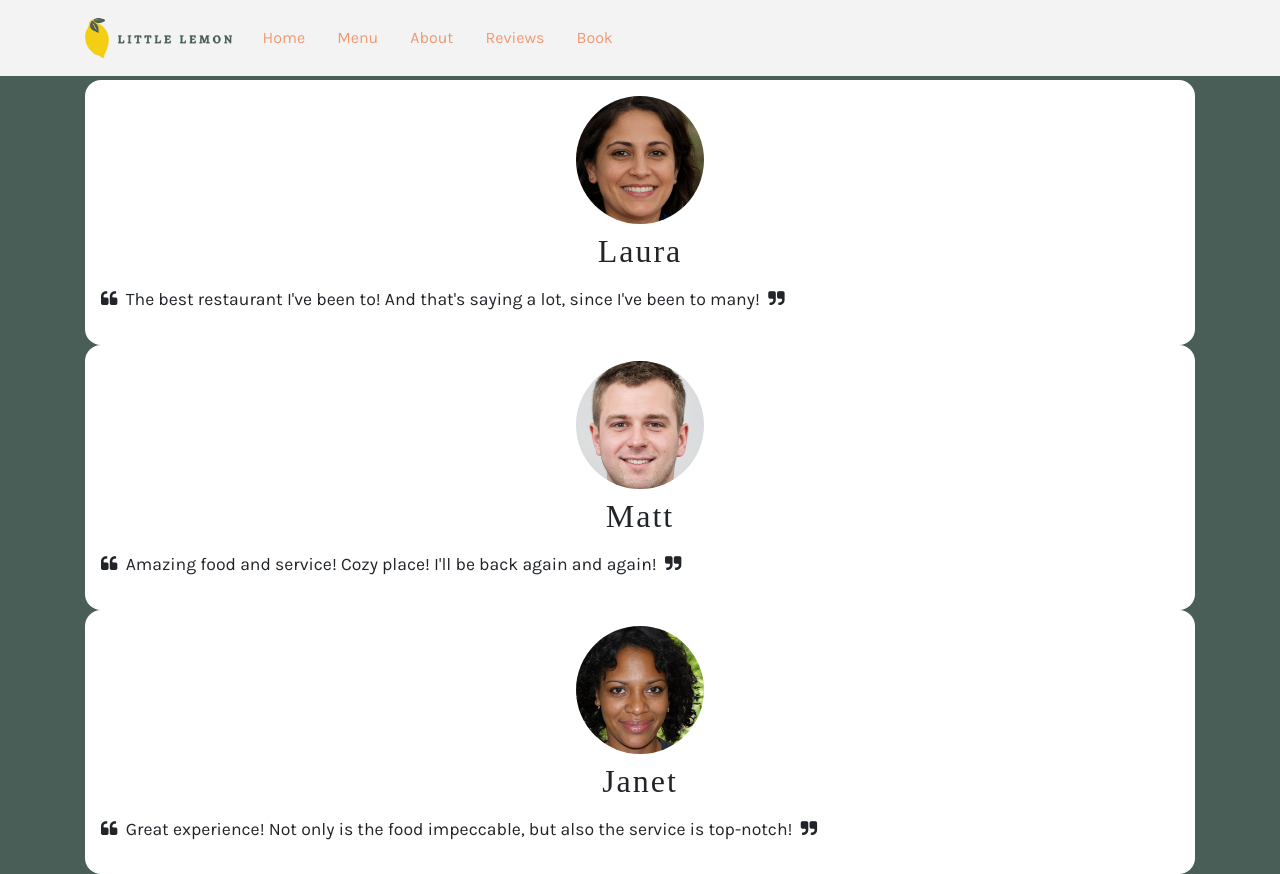
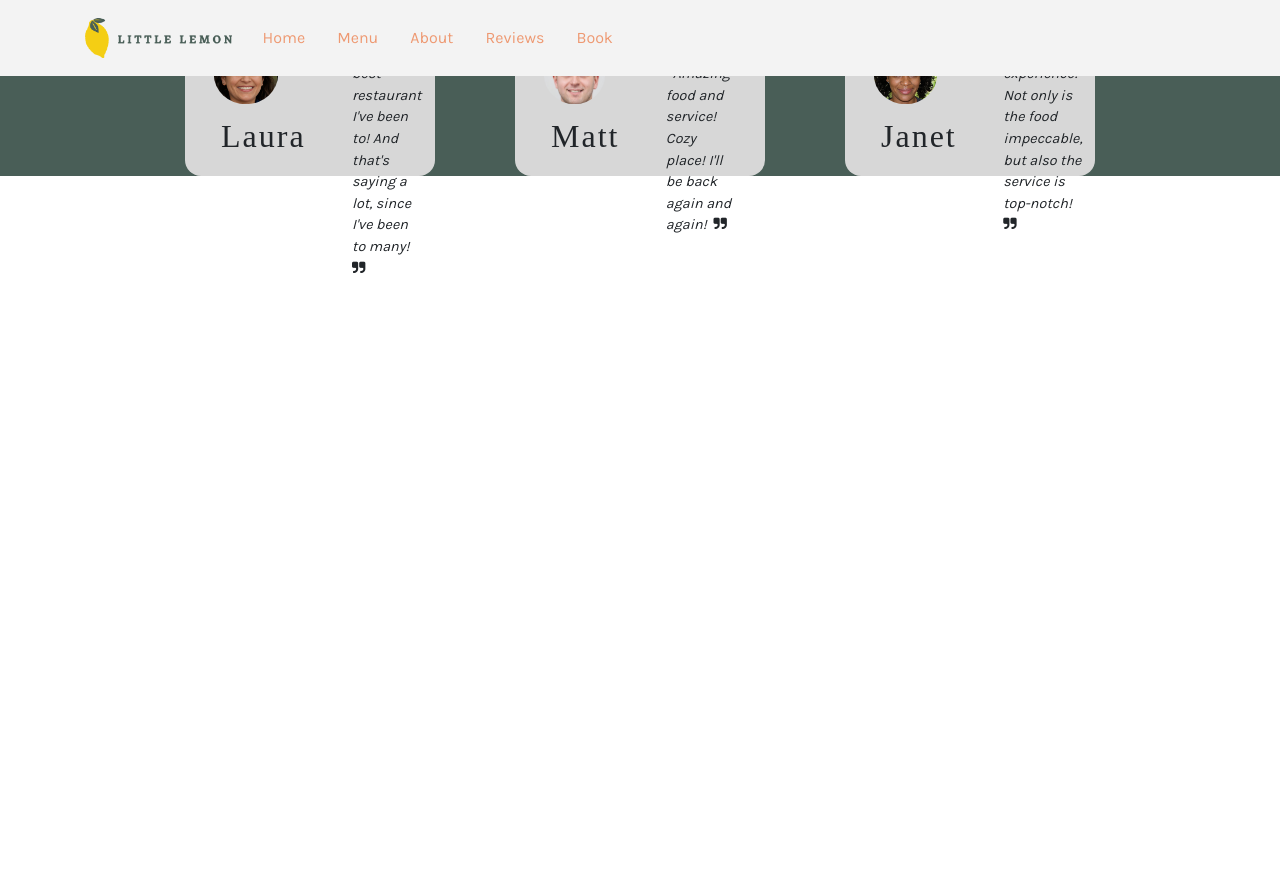
Before and after one commit to JBreitenbr/Frontend-Developer-Capstone, a React (Vite) app: page /Frontend-Developer-Capstone/reviews in a window 1280 px wide. After the commit the page ends 800 px from the top, so only its background shows below. Built offline with nearby package versions, Linux system fonts and the light colour scheme; a web font is replaced by a local one.

Commit message:
cosmetics

```diff
--- a/src/components/RevCard.jsx
+++ b/src/components/RevCard.jsx
@@ -1,11 +1,11 @@
-/*import "../styles/RevCard.css";*/
+import "../styles/RevCard.css";
 const RevCard = ({ customer }) => {
   return (
-    <article className="testimonial-card">
-      <img src={customer.custImg} alt={customer.isCalled} />
-      <h4 style={{fontSize:"2rem"}} className="cust-name">{customer.isCalled}</h4>
-        <p style={{fontSize:"1.1rem"}}><i className="fa fa-quote-left"></i>&nbsp;&nbsp;{customer.custRev}&nbsp;&nbsp;<i className="fa fa-quote-right"></i></p>
-    </article>
+    <div className="test-div"><div className="test-wrapper">
+      <img src={customer.custImg} alt={customer.isCalled} className="test-pic" />
+      <h4 style={{fontSize:"2rem"}} className="cust-name">&nbsp;&nbsp;{customer.isCalled}</h4></div>
+        <p className="test-para"><i className="fa fa-quote-left"></i>&nbsp;&nbsp;{customer.custRev}&nbsp;&nbsp;<i className="fa fa-quote-right"></i></p>
+    </div>
   );
 };
 
--- a/src/components/Reviews.jsx
+++ b/src/components/Reviews.jsx
@@ -2,15 +2,12 @@ import "../styles/Reviews.css";
 import RevCard from "./RevCard";
 import customerData from "../helpers/customers";
 const Reviews = () => {
-  return (
-    <section className="testimonials">
-      <div className="container grid">
-        <h2>Testimonials</h2>
+  return (<article>
+    <div className="testis">
         {customerData.map((customer, index) => (
           <RevCard key={index} customer={customer} />
         ))}
-      </div>
-    </section>
+    </div></article>
   );
 };
 
--- a/src/styles/Reviews.css
+++ b/src/styles/Reviews.css
@@ -1,17 +1,52 @@
-.testimonials {
+.testis {
   background-color:#495e57;
+  display: flex;
+  flex-direction: row;
+  gap: 2rem 1rem;
+  margin-top: 1rem;
+  margin-bottom: 1rem;
+  justify-content: center;
+  align-items: center;
 }
-
-.testimonial-card {
-  grid-column: auto;
-  grid-row: 2;
+.test-wrapper {
   display: flex;
   flex-direction: column;
-  height: 100%;
+  justify-content: flex-start;
+  align-items: flex-start;
+  padding: 1rem 1rem 0.5rem 1rem;
+  height: 160px;
+}
+.test-div {
+  display: flex;
+  background-color:#d7d7d7;
+  border-radius: 1rem;
+  margin: 0px 2rem 0px 2rem;
+  width: 250px;
+}
+.testimonial-card {
   padding: 1rem;
   background-color: #ffffff;
   border-radius: 1rem;
 }
+.test-pic {
+  height: 85px;
+  border-radius: 50%;
+  padding: 0.8rem;
+}
+.test-para {
+  padding: 1.6rem 1.9rem 1.9rem 1.9rem;
+  height: 140px;
+  font-size: 0.9rem;
+  font-style: italic;
+}
+
+@media (max-width: 800px){
+  .specials,.testis {
+    flex-direction: column;
+  }
+
+  .test-div {
+    width: 320px;
 
 .testimonial-card img {
   width: 8rem;
@@ -20,7 +55,7 @@
   margin: 0 auto 0.5rem;
   border-radius: 50%;
 }
-
+/*
 .testimonial-card:nth-of-type(1) img {
   object-position: 50% 0%;
 }
@@ -67,4 +102,4 @@
     grid-column: auto;
     grid-row: auto;
   }
-}
+}*/
```
